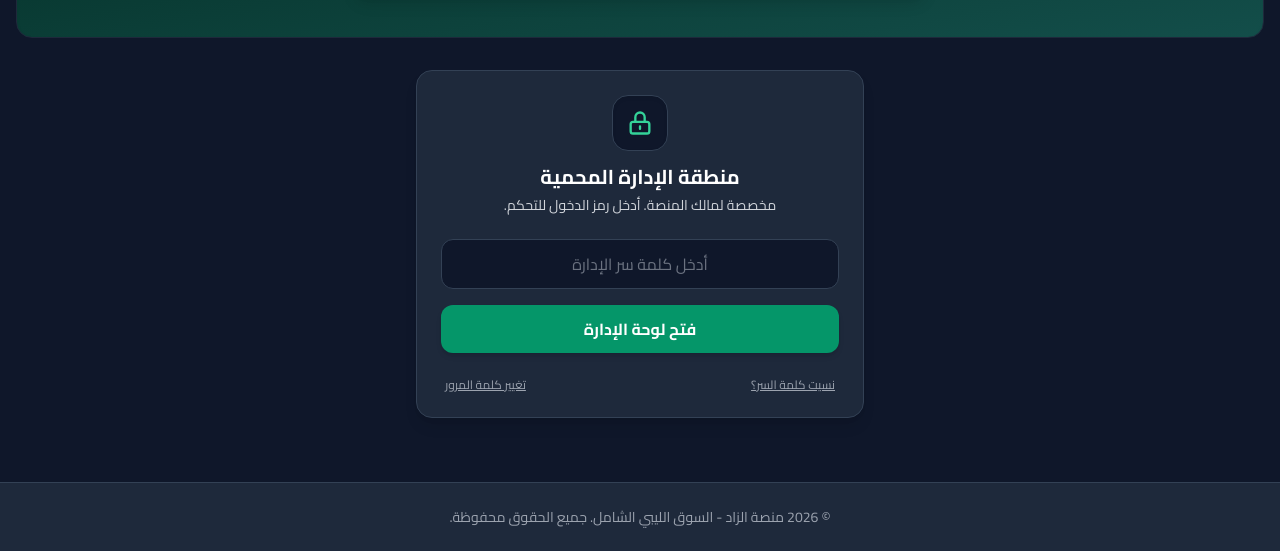
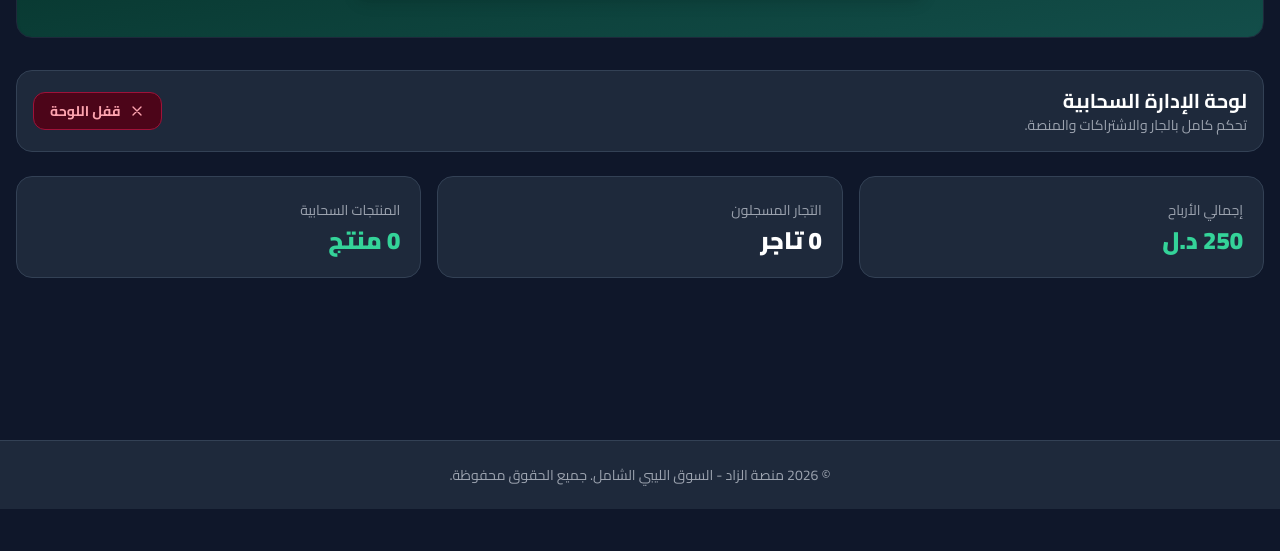
Before and after one commit to htalarefi-crypto/alzad-libya, a plain HTML site: page index.html in a window 1280 px wide. Both pictures are taken after a click on the button "فتح لوحة الإدارة". Shown: the part 291-842 px from the top of the page. After the commit the page ends 800 px from the top, so only its background shows below. Drawn offline with nearby package versions, Linux system fonts and the light colour scheme.

Commit message:
Update index.html

```diff
--- a/index.html
+++ b/index.html
@@ -8,9 +8,7 @@
     <script src="https://cdn.tailwindcss.com"></script>
     <link href="https://fonts.googleapis.com/css2?family=Cairo:wght@400;600;700;900&display=swap" rel="stylesheet">
     <style>
-        body {
-            font-family: 'Cairo', sans-serif;
-        }
+        body { font-family: 'Cairo', sans-serif; }
     </style>
 </head>
 <body class="bg-slate-900 text-gray-100 min-h-screen flex flex-col justify-between">
@@ -47,8 +45,8 @@
             </div>
         </section>
 
-        <!-- Admin Section (Protected Area with Password & Recovery Options) -->
-        <section class="max-w-md mx-auto bg-slate-800 p-6 rounded-2xl shadow-lg border border-slate-700 my-8">
+        <!-- 1. Admin Login Section (Visible by default) -->
+        <section id="login-section" class="max-w-md mx-auto bg-slate-800 p-6 rounded-2xl shadow-lg border border-slate-700 my-8">
             <div class="text-center mb-6">
                 <div class="w-14 h-14 bg-slate-900 mx-auto flex items-center justify-center rounded-2xl mb-3 border border-slate-700 text-emerald-400 shadow-inner">
                     <svg class="w-7 h-7" fill="none" stroke="currentColor" viewBox="0 0 24 24"><path stroke-linecap="round" stroke-linejoin="round" stroke-width="2" d="M12 15v2m-6 4h12a2 2 0 002-2v-6a2 2 0 00-2-2H6a2 2 0 00-2 2v6a2 2 0 002 2zm10-10V7a4 4 0 00-8 0v4h8z"></path></svg>
@@ -60,19 +58,49 @@
             <div class="space-y-4">
                 <input type="password" id="admin-pass" placeholder="أدخل كلمة سر الإدارة" class="w-full py-3 px-4 rounded-xl bg-slate-900 border border-slate-700 text-white placeholder-gray-500 focus:outline-none focus:ring-2 focus:ring-emerald-500 text-center font-medium">
 
-                <!-- Fixed Visible Button -->
-                <button onclick="alert('تم تسجيل الدخول بنجاح')" class="w-full py-3 bg-emerald-600 hover:bg-emerald-700 text-white font-bold rounded-xl shadow-md transition">
+                <!-- Login Trigger Button -->
+                <button onclick="handleLogin()" class="w-full py-3 bg-emerald-600 hover:bg-emerald-700 text-white font-bold rounded-xl shadow-md transition cursor-pointer">
                     فتح لوحة الإدارة
                 </button>
 
-                <!-- Password Recovery & Change Options -->
+                <!-- Recovery Options -->
                 <div class="flex justify-between items-center text-xs text-gray-400 pt-2 px-1">
-                    <button onclick="alert('سيتم إرسال تعليمات استعادة كلمة المرور إلى البريد المرتبط بالنظام.')" class="hover:text-emerald-400 transition underline">
+                    <button onclick="alert('تم إرسال تعليمات استعادة كلمة المرور.')" class="hover:text-emerald-400 transition underline">
                         نسيت كلمة السر؟
                     </button>
-                    <button onclick="alert('خاصية تغيير كلمة المرور مفعلة. يمكنك تحديثها عبر لوحة التحكم بعد الدخول.')" class="hover:text-emerald-400 transition underline">
+                    <button onclick="alert('خاصية تغيير كلمة المرور مفعلة.')" class="hover:text-emerald-400 transition underline">
                         تغيير كلمة المرور
                     </button>
+                </div>
+            </div>
+        </section>
+
+        <!-- 2. Admin Dashboard Section (Hidden by default, shown after login) -->
+        <section id="admin-dashboard" class="hidden space-y-6">
+            <div class="flex justify-between items-center bg-slate-800 p-4 rounded-2xl border border-slate-700">
+                <div>
+                    <h3 class="text-xl font-bold text-white">لوحة الإدارة السحابية</h3>
+                    <p class="text-gray-400 text-sm">تحكم كامل بالجار والاشتراكات والمنصة.</p>
+                </div>
+                <button onclick="handleLogout()" class="bg-rose-950 hover:bg-rose-900 text-rose-300 border border-rose-800 px-4 py-2 rounded-xl text-sm font-bold transition flex items-center gap-2">
+                    <svg class="w-4 h-4" fill="none" stroke="currentColor" viewBox="0 0 24 24"><path stroke-linecap="round" stroke-linejoin="round" stroke-width="2" d="M6 18L18 6M6 6l12 12"></path></svg>
+                    قفل اللوحة
+                </button>
+            </div>
+
+            <!-- Stats Grid -->
+            <div class="grid grid-cols-1 md:grid-cols-3 gap-4">
+                <div class="bg-slate-800 p-5 rounded-2xl border border-slate-700">
+                    <span class="text-gray-400 text-sm">إجمالي الأرباح</span>
+                    <h4 class="text-2xl font-black text-emerald-400 mt-1">250 د.ل</h4>
+                </div>
+                <div class="bg-slate-800 p-5 rounded-2xl border border-slate-700">
+                    <span class="text-gray-400 text-sm">التجار المسجلون</span>
+                    <h4 class="text-2xl font-black text-white mt-1">0 تاجر</h4>
+                </div>
+                <div class="bg-slate-800 p-5 rounded-2xl border border-slate-700">
+                    <span class="text-gray-400 text-sm">المنتجات السحابية</span>
+                    <h4 class="text-2xl font-black text-emerald-400 mt-1">0 منتج</h4>
                 </div>
             </div>
         </section>
@@ -84,20 +112,19 @@
         <p>&copy; 2026 منصة الزاد - السوق الليبي الشامل. جميع الحقوق محفوظة.</p>
     </footer>
 
-    <!-- Firebase Config Placeholder -->
-    <script type="module">
-        import { initializeApp } from "https://www.gstatic.com/firebasejs/10.7.1/firebase-app.js";
-        import { getFirestore } from "https://www.gstatic.com/firebasejs/10.7.1/firebase-firestore.js";
+    <!-- Toggle Script -->
+    <script>
+        function handleLogin() {
+            // يمكنك تعيين كلمة المرور هنا أو السماح بالدخول مباشرة
+            document.getElementById('login-section').classList.add('hidden');
+            document.getElementById('admin-dashboard').classList.remove('hidden');
+        }
 
-        const firebaseConfig = {
-            apiKey: "AIzaSyBBIezRyQBATzZ2qe...",
-            authDomain: "alzad-libya.firebaseapp.com",
-            projectId: "alzad-libya",
-            storageBucket: "alzad-libya.appspot.com",
-            messagingSenderId: "220368156868",
-            appId: "1:220368156868:web:534917"
-        };
-        initializeApp(firebaseConfig);
+        function handleLogout() {
+            document.getElementById('admin-dashboard').classList.add('hidden');
+            document.getElementById('login-section').classList.remove('hidden');
+            document.getElementById('admin-pass').value = '';
+        }
     </script>
 </body>
 </html>
```
